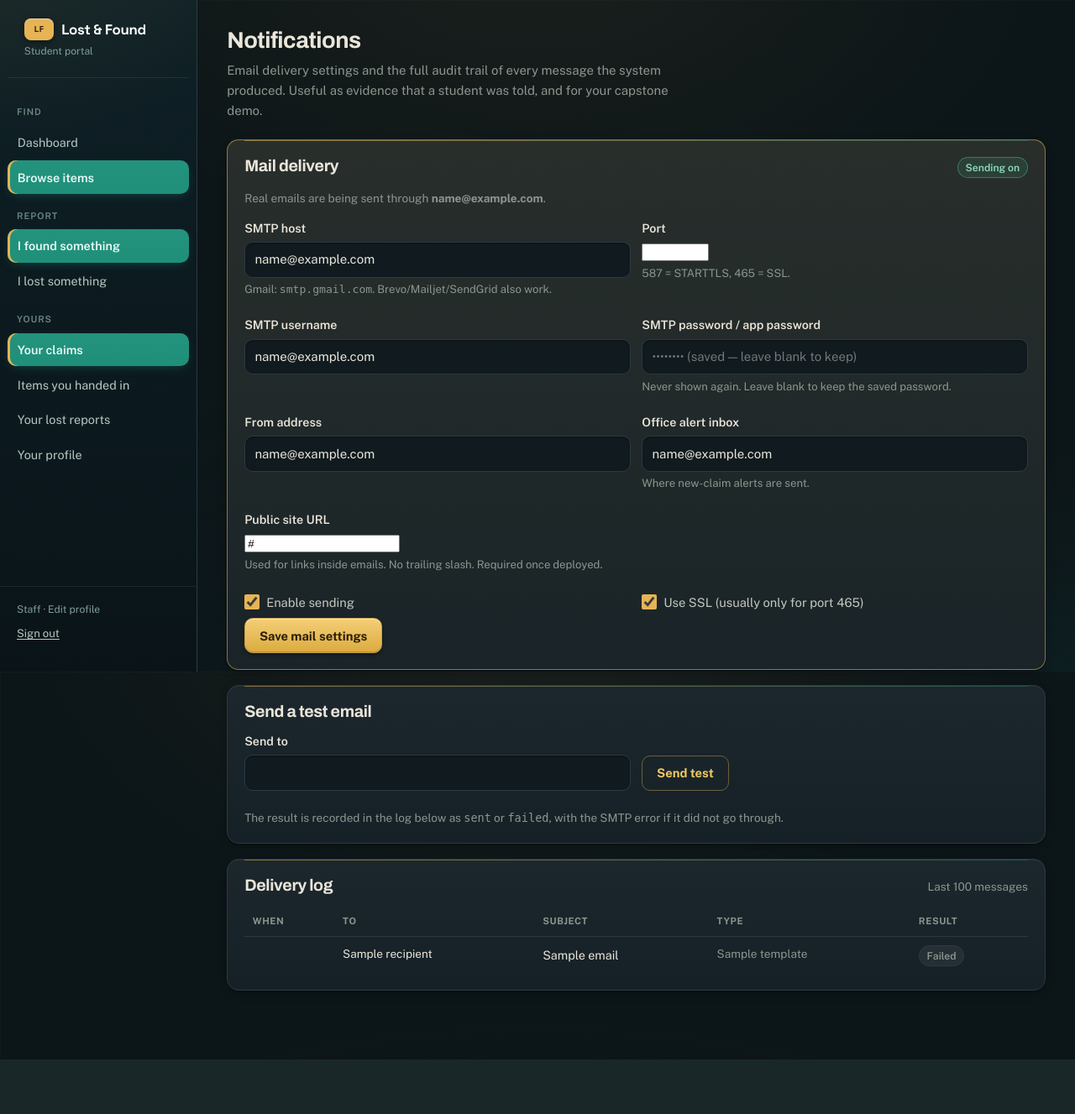
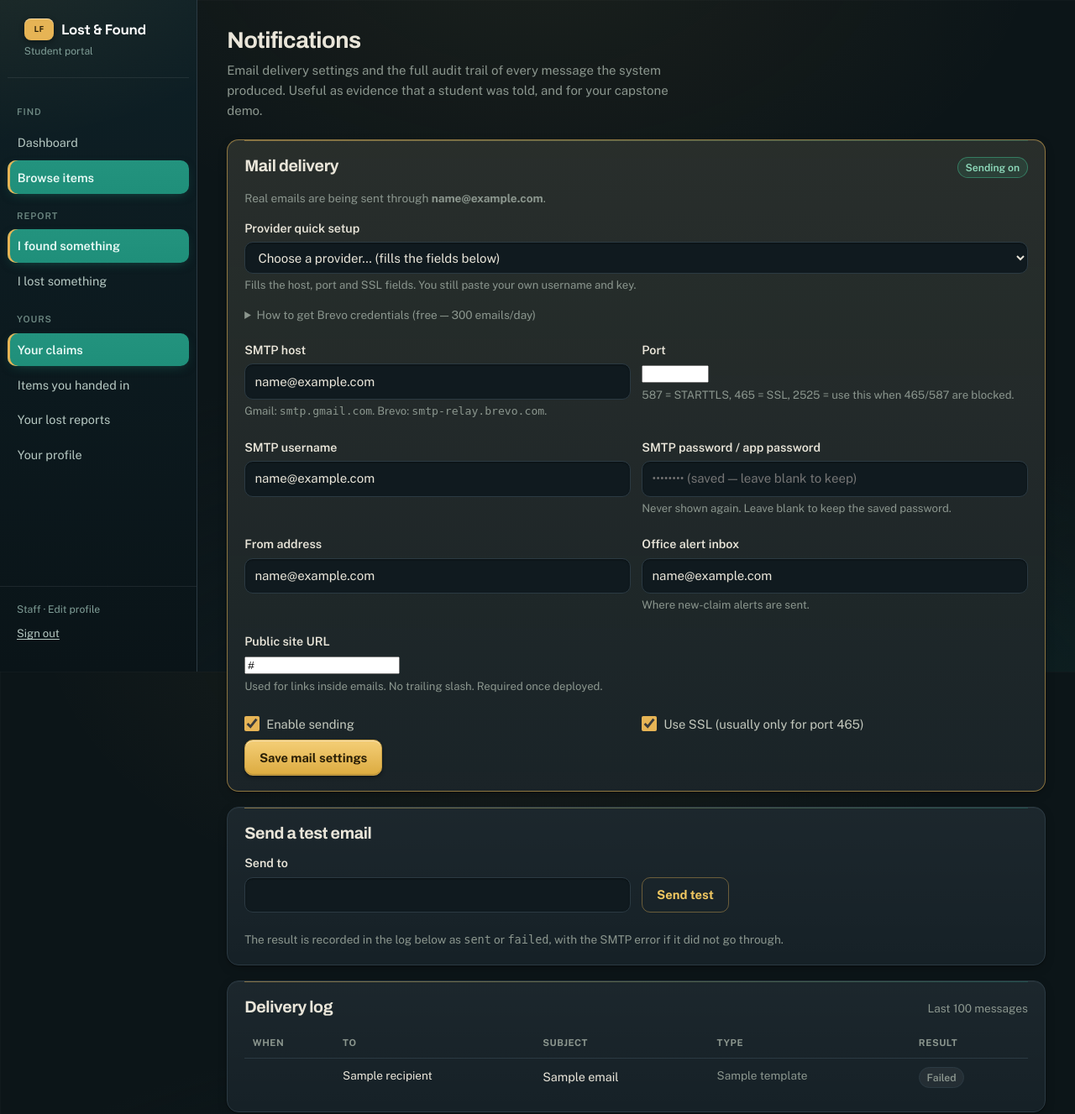
Before and after one commit to maeclairenatividad-dotcom/PCC-Lost-And-Found-app, a Node project: template views/admin/emails.ejs in a window 1280 px wide. Shown: the top 1327 px of the page at 84% size. Before the commit the page ends 1262 px from the top, so only its background shows below. Run offline with Node 20 templates, Linux system fonts and the light colour scheme; the template is opened without the code that fills it: most values are stand-ins (such as "Sample title", 1, 10 or a date in 2020).

Commit message:
Add provider quick-setup presets to the Notifications page
- public/js/mail-preset.js: fills host/port/SSL and field placeholders for Brevo (2525/587/465), Mailgun, SendGrid, Mailjet, Gmail and Zoho
- emails.ejs: provider dropdown, collapsible Brevo credential walkthrough, hints mention port 2525
- docs: note that Render free blocks outbound SMTP on 25/465/587

```diff
--- /dev/null
+++ b/public/js/mail-preset.js
@@ -0,0 +1,126 @@
+/**
+ * Provider presets for the mail settings form.
+ *
+ * Picking a provider fills in host/port/SSL and nudges the placeholders for the
+ * fields only the operator can know (username, key, From address). Nothing is
+ * submitted by the dropdown itself — the values land in the real form fields,
+ * so the operator can still edit every one of them before saving.
+ *
+ * Port 2525 is the default wherever the provider supports it, because Render's
+ * free tier blocks outbound SMTP on 25, 465 and 587.
+ */
+(function () {
+  var PRESETS = {
+    brevo2525: {
+      host: 'smtp-relay.brevo.com',
+      port: '2525',
+      secure: false,
+      user: 'your Brevo login email',
+      pass: 'Brevo SMTP key',
+      from: 'Campus Lost & Found <your-verified-sender@gmail.com>',
+      note: 'Brevo → SMTP & API → SMTP keys. The From address must be a verified sender in Brevo → Senders.'
+    },
+    brevo587: {
+      host: 'smtp-relay.brevo.com',
+      port: '587',
+      secure: false,
+      user: 'your Brevo login email',
+      pass: 'Brevo SMTP key',
+      from: 'Campus Lost & Found <your-verified-sender@gmail.com>',
+      note: 'Port 587 is blocked on Render free web services — this only works on a paid instance or a VPS.'
+    },
+    brevo465: {
+      host: 'smtp-relay.brevo.com',
+      port: '465',
+      secure: true,
+      user: 'your Brevo login email',
+      pass: 'Brevo SMTP key',
+      from: 'Campus Lost & Found <your-verified-sender@gmail.com>',
+      note: 'Port 465 uses implicit SSL. Also blocked on Render free web services.'
+    },
+    mailgun: {
+      host: 'smtp.mailgun.org',
+      port: '2525',
+      secure: false,
+      user: 'postmaster@your-domain (from Mailgun → Sending → SMTP credentials)',
+      pass: 'Mailgun SMTP password',
+      from: 'Campus Lost & Found <postmaster@your-domain>',
+      note: 'Mailgun requires a verified sending domain before it will relay anything.'
+    },
+    sendgrid: {
+      host: 'smtp.sendgrid.net',
+      port: '2525',
+      secure: false,
+      user: 'apikey',
+      pass: 'API key (Settings → API Keys)',
+      from: 'Campus Lost & Found <your-verified-sender@example.com>',
+      note: 'SendGrid usernames are literally "apikey" — the API key goes in the password field.'
+    },
+    mailjet: {
+      host: 'in-v3.mailjet.com',
+      port: '2525',
+      secure: false,
+      user: 'API key',
+      pass: 'Secret key',
+      from: 'Campus Lost & Found <your-verified-sender@example.com>',
+      note: 'Mailjet uses the API key as username and the secret key as password.'
+    },
+    gmail: {
+      host: 'smtp.gmail.com',
+      port: '587',
+      secure: false,
+      user: 'youraccount@gmail.com',
+      pass: '16-character app password',
+      from: 'Campus Lost & Found <youraccount@gmail.com>',
+      note: 'Needs 2-Step Verification, then an App Password. Port 587 is blocked on Render free — use Brevo 2525 there.'
+    },
+    zoho: {
+      host: 'smtp.zoho.com',
+      port: '587',
+      secure: false,
+      user: 'you@your-domain',
+      pass: 'App-specific password',
+      from: 'Campus Lost & Found <you@your-domain>',
+      note: 'Port 587 is blocked on Render free web services.'
+    }
+  };
+
+  var select = document.getElementById('mailPreset');
+  if (!select) return;
+
+  var host = document.getElementById('mail_host');
+  var port = document.getElementById('mail_port');
+  var user = document.getElementById('mail_user');
+  var pass = document.getElementById('mail_pass');
+  var from = document.getElementById('mail_from');
+  var secure = document.querySelector('input[name="mail_secure"]');
+  var hint = document.getElementById('mailPresetHint');
+  var defaultHint = hint ? hint.textContent : '';
+
+  select.addEventListener('change', function () {
+    var p = PRESETS[select.value];
+    if (!p) {
+      if (hint) {
+        hint.textContent = defaultHint;
+        hint.style.color = '';
+      }
+      return;
+    }
+
+    host.value = p.host;
+    port.value = p.port;
+    if (secure) secure.checked = !!p.secure;
+
+    user.placeholder = p.user;
+    pass.placeholder = p.pass;
+    from.placeholder = p.from;
+
+    if (hint) {
+      hint.textContent = p.note;
+      hint.style.color = 'var(--tag)';
+    }
+
+    // Jump the operator straight to the first field only they can fill.
+    user.focus();
+  });
+})();
--- a/views/admin/emails.ejs
+++ b/views/admin/emails.ejs
@@ -24,18 +24,47 @@
   </p>
 
   <form method="POST" action="/admin/emails/settings">
+    <div class="field">
+      <label for="mailPreset">Provider quick setup</label>
+      <select id="mailPreset">
+        <option value="">Choose a provider… (fills the fields below)</option>
+        <option value="brevo2525">Brevo — port 2525 (works on Render free)</option>
+        <option value="brevo587">Brevo — port 587 (STARTTLS)</option>
+        <option value="brevo465">Brevo — port 465 (SSL)</option>
+        <option value="mailgun">Mailgun — port 2525</option>
+        <option value="sendgrid">SendGrid — port 2525</option>
+        <option value="mailjet">Mailjet — port 2525</option>
+        <option value="gmail">Gmail — port 587 (app password)</option>
+        <option value="zoho">Zoho — port 587</option>
+      </select>
+      <p class="hint" id="mailPresetHint">Fills the host, port and SSL fields. You still paste your own username and key.</p>
+    </div>
+
+    <details class="small" style="margin:0 0 1.2rem">
+      <summary class="muted" style="cursor:pointer">How to get Brevo credentials (free — 300 emails/day)</summary>
+      <ol class="small muted" style="margin:.55rem 0 0 1.1rem; padding:0; line-height:1.6">
+        <li>Sign up at <strong>brevo.com</strong> → <strong>SMTP &amp; API</strong> → <strong>SMTP keys</strong> → create a key.
+            That key is the password; your login email is the username.</li>
+        <li>Under <strong>Senders</strong>, add the address you want to send from and click the confirmation link
+            Brevo emails you. Unverified senders are rejected.</li>
+        <li>Use port <strong>2525</strong> here. Render's free tier blocks outbound SMTP on 25, 465 and 587,
+            so 2525 is the one that actually connects.</li>
+        <li>Save, then use <strong>Send a test email</strong> below. The delivery log records the SMTP error if it fails.</li>
+      </ol>
+    </details>
+
     <div class="row">
       <div class="field">
         <label for="mail_host">SMTP host</label>
         <input type="text" id="mail_host" name="mail_host"
                placeholder="smtp.gmail.com" value="<%= mailConfig.mail_host || '' %>">
-        <p class="hint">Gmail: <code>smtp.gmail.com</code>. Brevo/Mailjet/SendGrid also work.</p>
+        <p class="hint">Gmail: <code>smtp.gmail.com</code>. Brevo: <code>smtp-relay.brevo.com</code>.</p>
       </div>
       <div class="field">
         <label for="mail_port">Port</label>
         <input type="number" id="mail_port" name="mail_port" min="1" max="65535"
                value="<%= mailConfig.mail_port || 587 %>">
-        <p class="hint">587 = STARTTLS, 465 = SSL.</p>
+        <p class="hint">587 = STARTTLS, 465 = SSL, 2525 = use this when 465/587 are blocked.</p>
       </div>
     </div>
 
@@ -142,3 +171,4 @@
 </div>
 
 <%- include('../partials/foot') %>
+<script src="/js/mail-preset.js?v=1"></script>
```
Also changed, not shown: DEPLOY.md (+5 -0 lines), README.md.
